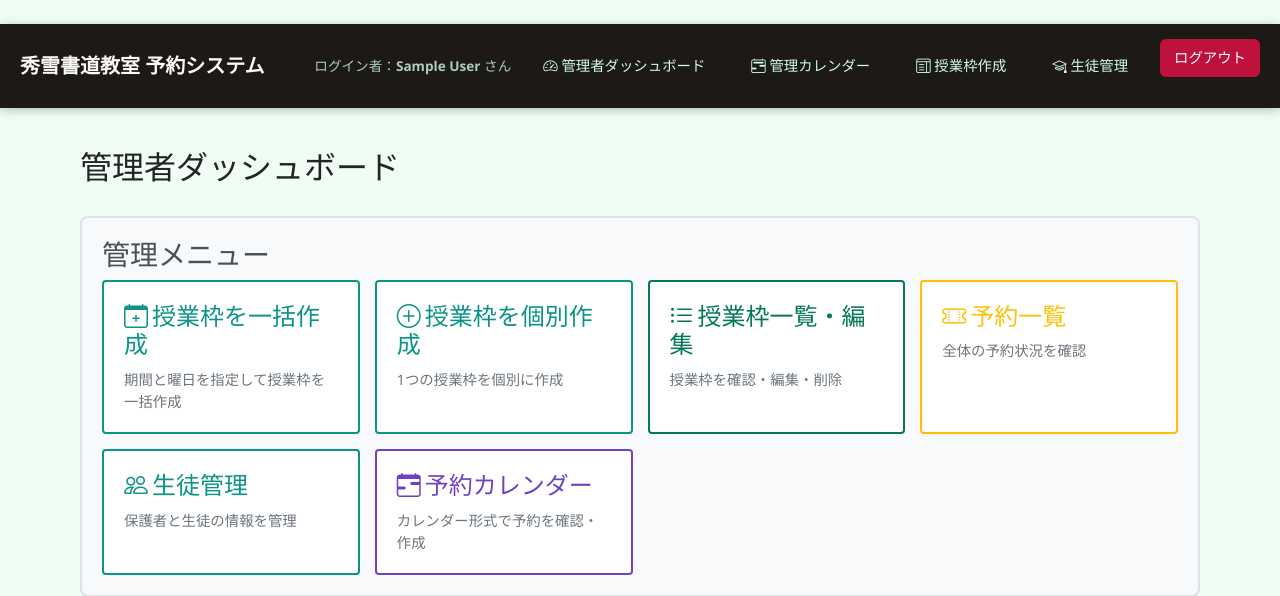
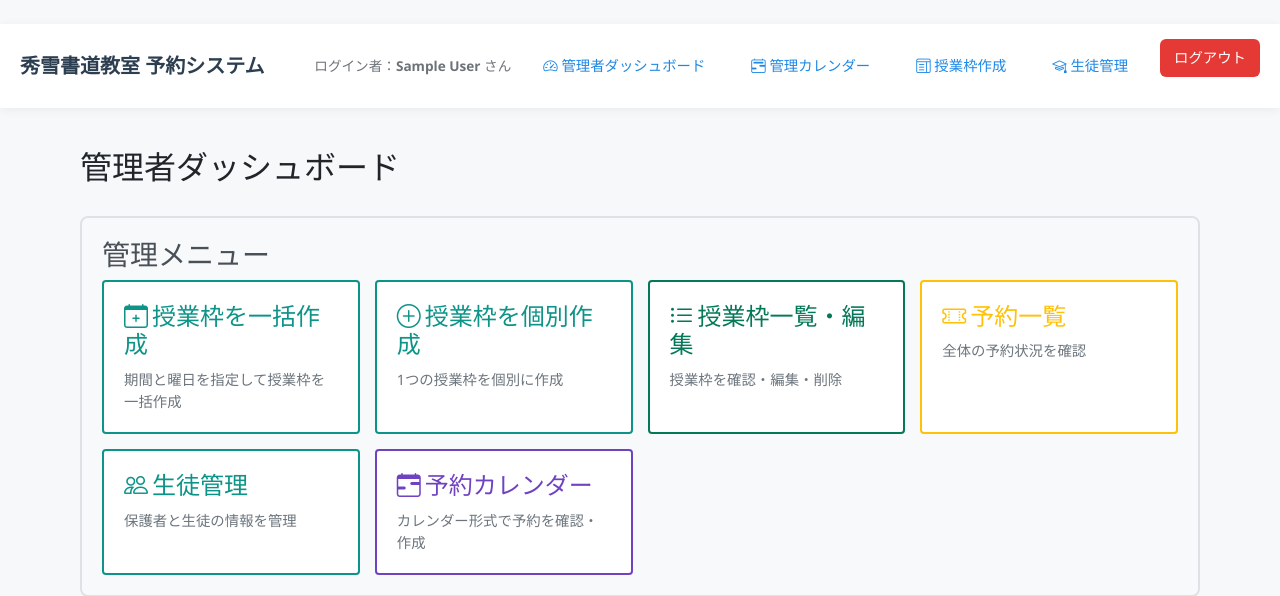
Before and after one commit to kuwajimayutaka-a11y/shodo_reserve, a Django app: page /admin-dashboard/ in a window 1280 px wide. Shown: the top 596 px of the page. Run offline with Django 5.2, Linux system fonts and the light colour scheme; the visitor is signed in with stand-in values (Sample User, id 1); data that the repository does not hold is empty.

Commit message:
背景・ヘッダーを元の白ベースに戻す（ボタン色は維持）

```diff
--- a/booking/templates/base.html
+++ b/booking/templates/base.html
@@ -21,13 +21,13 @@
         body {
             font-family: "Segoe UI", Arial, sans-serif;
             margin: 0;
-            background: #f0fdf4;
+            background: #f7f8fa;
         }
 
         /* ==== ヘッダー ==== */
         header {
-            background: #1c1917;
-            box-shadow: 0 2px 10px rgba(0,0,0,0.25);
+            background: #ffffff;
+            box-shadow: 0 2px 10px rgba(0,0,0,0.06);
             padding: 15px 20px;
             display: flex;
             align-items: center;
@@ -37,7 +37,7 @@
         header h1 {
             font-size: 20px;
             margin: 0;
-            color: #fafaf9;
+            color: #2c3e50;
             font-weight: 800;
         }
 
@@ -53,24 +53,23 @@
             padding: 8px 14px;
             border-radius: 6px;
             transition: 0.2s;
-            color: #d1fae5;
+            color: #1e88e5;
             font-size: 0.9rem;
         }
-        nav a:hover { background: rgba(255,255,255,0.12); }
+        nav a:hover { background: #e3f2fd; }
 
         nav span {
             font-size: 0.85rem;
-            color: #d1fae5;
-            opacity: 0.85;
+            color: #495057;
         }
 
         .logout-btn {
-            background: #be123c; color: white;
+            background: #e53935; color: white;
             border: none; padding: 8px 14px;
             border-radius: 6px; cursor: pointer;
             font-size: 0.9rem;
         }
-        .logout-btn:hover { background: #9f1239; }
+        .logout-btn:hover { background: #c62828; }
 
         /* ==== ハンバーガーボタン ==== */
         .menu-btn {
@@ -78,7 +77,7 @@
             cursor: pointer;
             font-size: 26px;
             padding: 6px 10px;
-            color: #fafaf9;
+            color: #333;
         }
 
         /* スマホ用レイアウト */
@@ -87,13 +86,13 @@
                 display: none;
                 flex-direction: column;
                 gap: 12px;
-                background: #1c1917;
+                background: white;
                 padding: 15px;
                 position: absolute;
                 top: 60px;
                 right: 0;
                 width: 200px;
-                box-shadow: 0 4px 15px rgba(0,0,0,.3);
+                box-shadow: 0 4px 15px rgba(0,0,0,.12);
                 border-radius: 0 0 0 10px;
                 z-index: 1000;
             }
```
